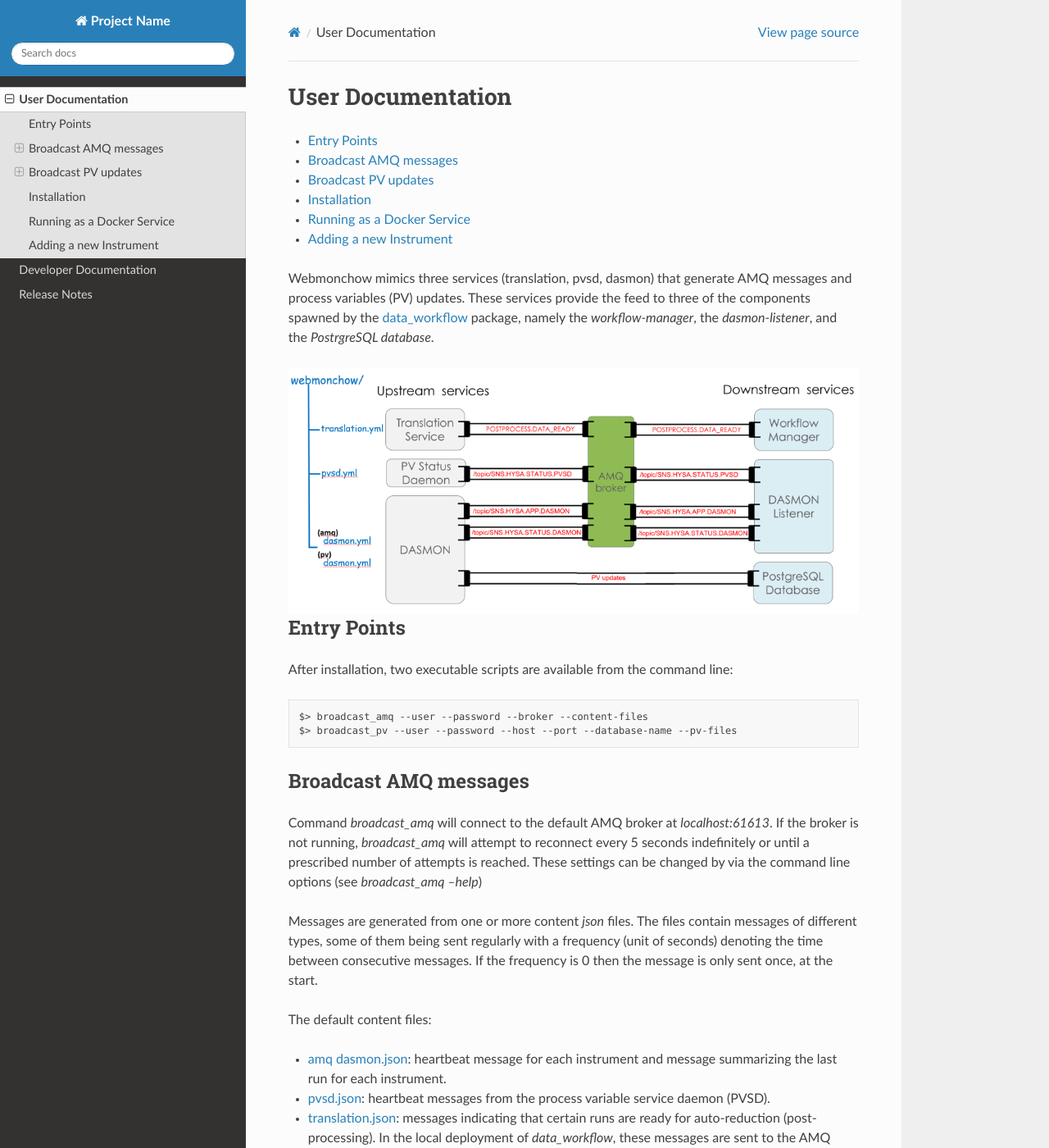
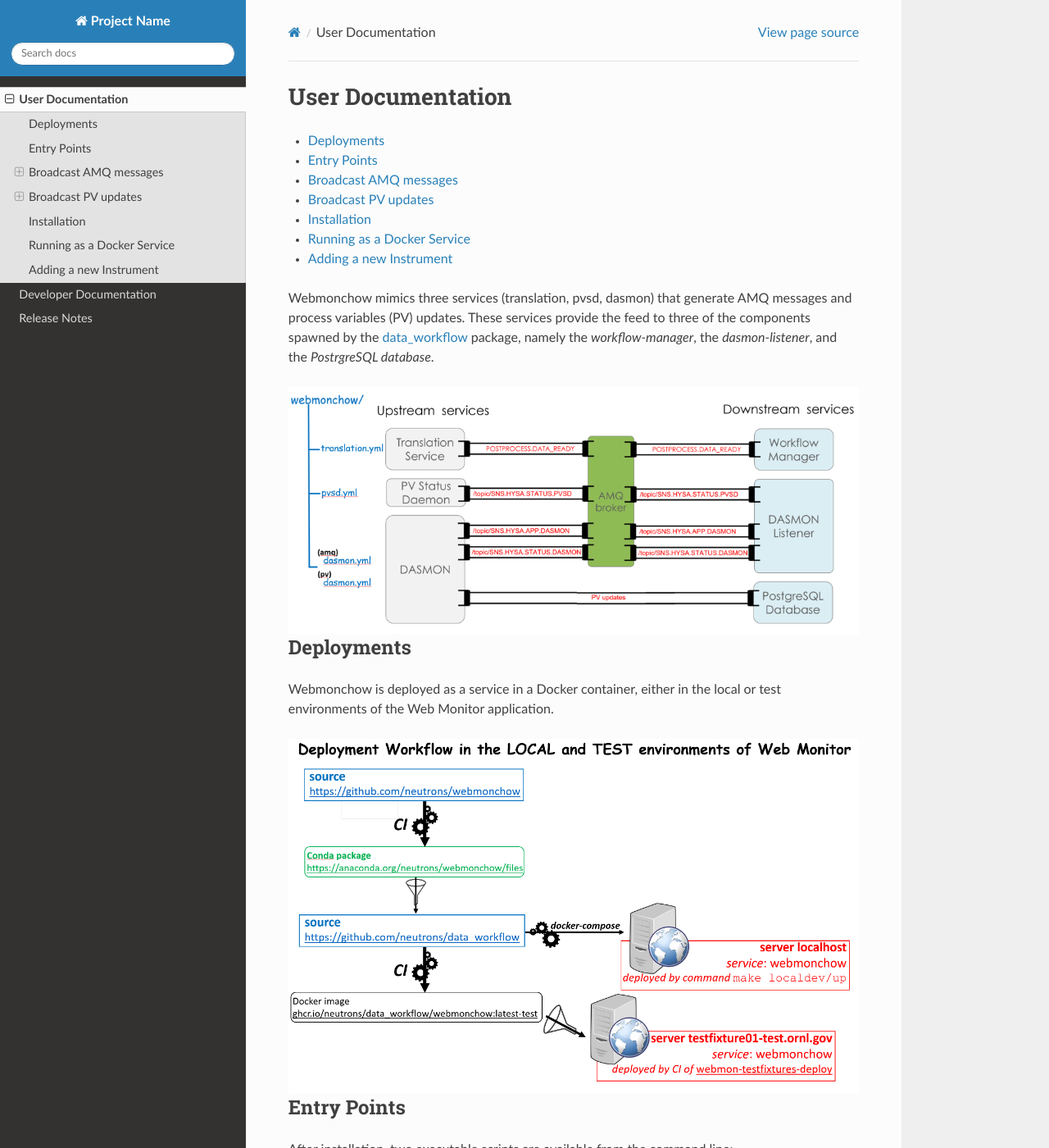
Before and after one commit to neutrons/webmonchow, a Sphinx documentation site: the page built from docs/user/index.rst, in a window 1280 px wide and 1400 px high. Shown: the whole window at 82% size. Built offline with Sphinx 7.4.7 and the Read the Docs theme 2.0.0, drawn with Linux system fonts in a browser that asks for light colours; the version number could not be read and is left out.

Commit message:
Add deployment workflow documentation
Introduce deployment workflow section in the docs with an accompanying image. This includes details on deploying Webmonchow as a service in a Docker container environment.

Signed-off-by: Jose Borreguero <borreguero@gmail.com>

```diff
--- a/docs/user/index.rst
+++ b/docs/user/index.rst
@@ -14,6 +14,16 @@
 *workflow-manager*, the *dasmon-listener*, and the *PostrgreSQL database*.
 
 .. image:: ../media/webmonchow_layout.png
+    :width: 999px
+    :align: center
+    :alt: layout of webmonchow
+
+Deployments
+-----------
+Webmonchow is deployed as a service in a Docker container,
+either in the local or test environments of the Web Monitor application.
+
+.. image:: ../media/deployment_workflow.png
     :width: 999px
     :align: center
     :alt: layout of webmonchow
```
Also changed, not shown: docs/media/deployment_workflow.png (added), 1 other file.
